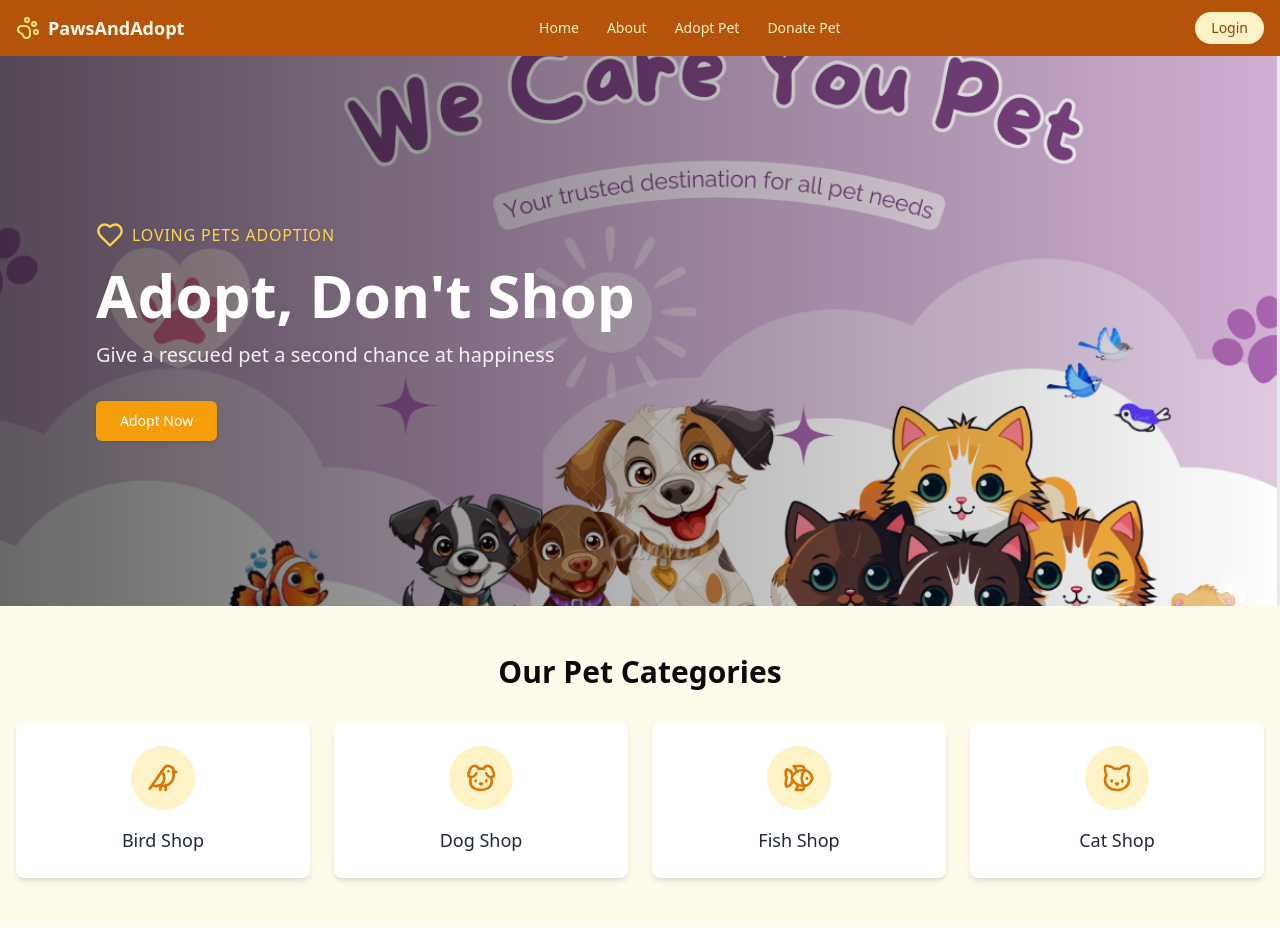
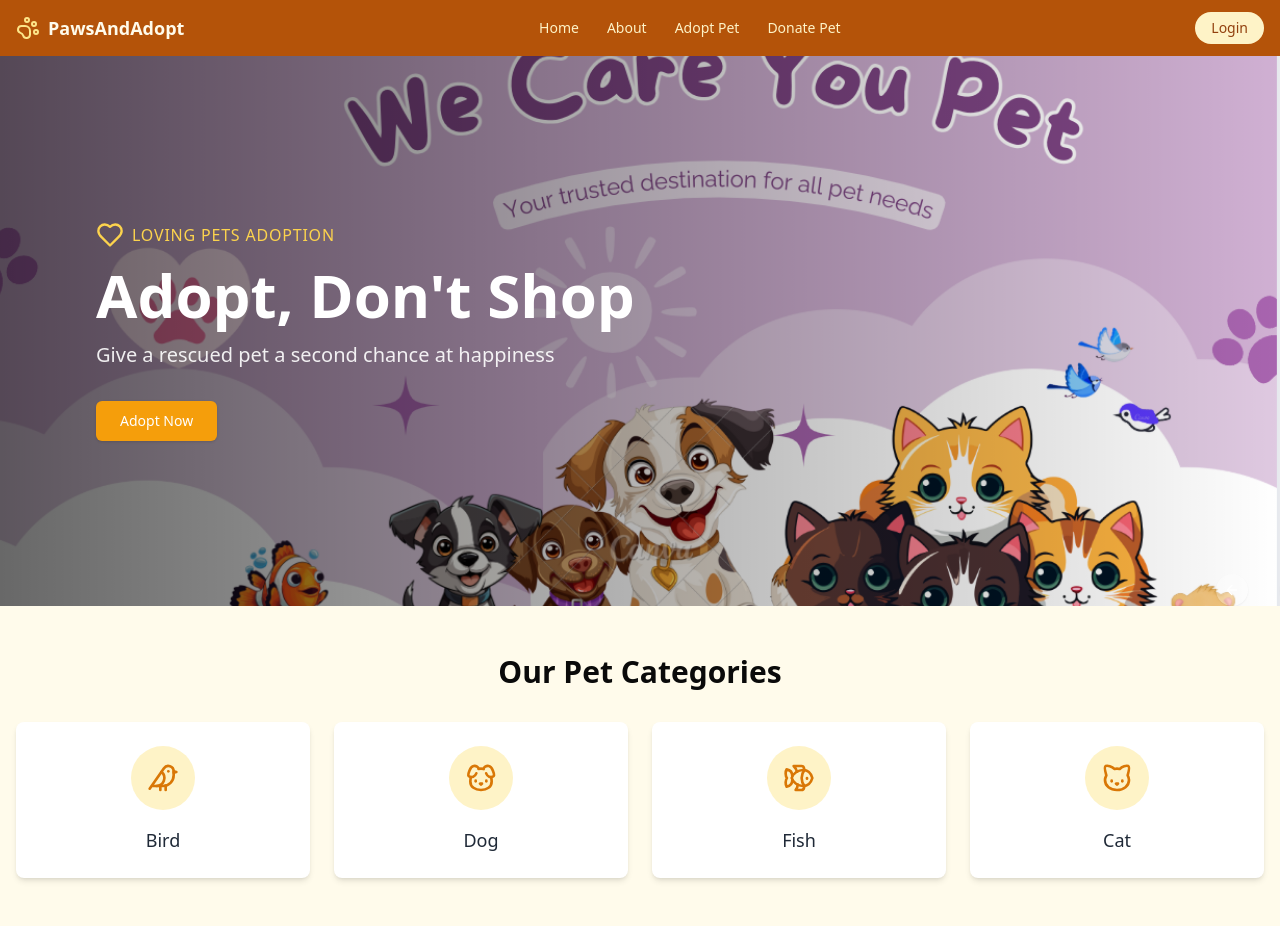
Before and after one commit to SakshiPharande/PawsAndAdopt-Frontend, a React (Vite) app: page / in a window 1280 px wide. Shown: the top 952 px of the page. Built offline with nearby package versions, Linux system fonts and the light colour scheme.

Commit message:
add links to signin and signup fix changes of landing page

```diff
--- a/src/auth/components/SignInFormView.tsx
+++ b/src/auth/components/SignInFormView.tsx
@@ -7,6 +7,7 @@ import { Card, CardContent } from "@/components/ui/card";
 import { Input } from "@/components/ui/input";
 import { Label } from "@/components/ui/label";
 import { SignInRequest } from '../types/signin-type';
+import { Link } from 'react-router-dom';
 
 interface SignInFormViewProps extends React.ComponentProps<"form"> {
   register: UseFormRegister<SignInRequest>;
@@ -69,9 +70,9 @@ export const SignInFormView: React.FC<SignInFormViewProps> = ({
                 </Button>
                 <div className="text-center text-sm">
                   Don't have an account? {" "}
-                  <a href="#" className="text-amber-600 underline underline-offset-4 hover:text-amber-800">
+                  <Link to="/signup" className="text-amber-600 underline underline-offset-4 hover:text-amber-800">
                     Sign Up
-                  </a>
+                  </Link>
                 </div>
               </div>
             </form>
--- a/src/auth/components/SignUpFormView.tsx
+++ b/src/auth/components/SignUpFormView.tsx
@@ -7,6 +7,7 @@ import { Button } from "@/components/ui/button";
 import { Card, CardContent } from "@/components/ui/card";
 import { Input } from "@/components/ui/input";
 import { Label } from "@/components/ui/label";
+import { Link } from 'react-router-dom';
 
 interface SignUpFormViewProps extends React.ComponentProps<"form"> {
   register: UseFormRegister<SignUpRequest>;
@@ -115,9 +116,9 @@ export const SignUpFormView: React.FC<SignUpFormViewProps> = ({
               </Button>
               <div className="text-center text-sm">
                 Have an account already?{" "}
-                <a href="#" className="text-amber-600 underline underline-offset-4 hover:text-amber-800">
+                <Link to="/signin" className="text-amber-600 underline underline-offset-4 hover:text-amber-800">
                   Sign In
-                </a>
+                </Link>
               </div>
             </div>
           </form>
--- a/src/feature/landing/components/PetCategories.tsx
+++ b/src/feature/landing/components/PetCategories.tsx
@@ -23,10 +23,10 @@ const CategoryItem: React.FC<CategoryProps> = ({ name, icon: Icon, href }) => {
 
 const PetCategories: React.FC = () => {
   const categories: CategoryProps[] = [
-    { name: "Bird Shop", icon: Bird, href: "#bird" },
-    { name: "Dog Shop", icon: Dog, href: "#dog" },
-    { name: "Fish Shop", icon: Fish, href: "#fish" },
-    { name: "Cat Shop", icon: Cat, href: "#cat" }
+    { name: "Bird", icon: Bird, href: "#bird" },
+    { name: "Dog", icon: Dog, href: "#dog" },
+    { name: "Fish", icon: Fish, href: "#fish" },
+    { name: "Cat", icon: Cat, href: "#cat" }
   ];
 
   return (
--- a/src/shared/components/Navbar.tsx
+++ b/src/shared/components/Navbar.tsx
@@ -28,20 +28,16 @@ const Navbar = () => {
               <Link to="/adopt" className="px-3 py-2 text-amber-100 hover:text-white text-sm font-medium flex items-center">
                 Adopt Pet
               </Link>
-              <div className="absolute left-0 mt-1 w-48 bg-amber-800 rounded-md shadow-lg hidden group-hover:block z-10">
+              {/* <div className="absolute left-0 mt-1 w-48 bg-amber-800 rounded-md shadow-lg hidden group-hover:block z-10">
                 <Link to="/adopt/dog" className="block px-4 py-2 text-sm text-amber-100 hover:bg-amber-700">Dogs</Link>
                 <Link to="/adopt/cat" className="block px-4 py-2 text-sm text-amber-100 hover:bg-amber-700">Cats</Link>
                 <Link to="/adopt/other" className="block px-4 py-2 text-sm text-amber-100 hover:bg-amber-700">Other Pets</Link>
-              </div>
+              </div> */}
             </div>
             <div className="relative group">
               <Link to="/donate" className="px-3 py-2 text-amber-100 hover:text-white text-sm font-medium flex items-center">
                 Donate Pet
               </Link>
-              <div className="absolute left-0 mt-1 w-48 bg-amber-800 rounded-md shadow-lg hidden group-hover:block z-10">
-                <Link to="/donate/request" className="block px-4 py-2 text-sm text-amber-100 hover:bg-amber-700">Request Form</Link>
-                <Link to="/donate/guidelines" className="block px-4 py-2 text-sm text-amber-100 hover:bg-amber-700">Guidelines</Link>
-              </div>
             </div>
           </div>
 
```
